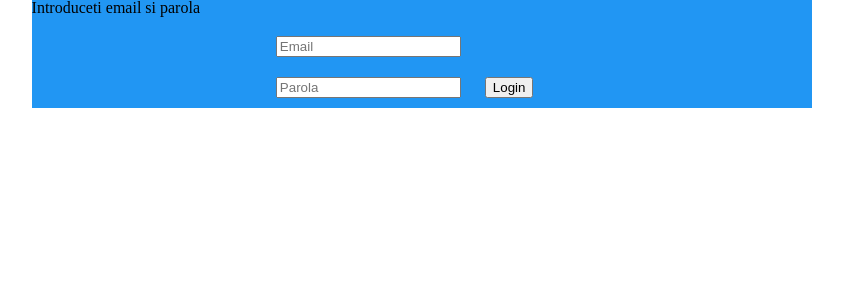
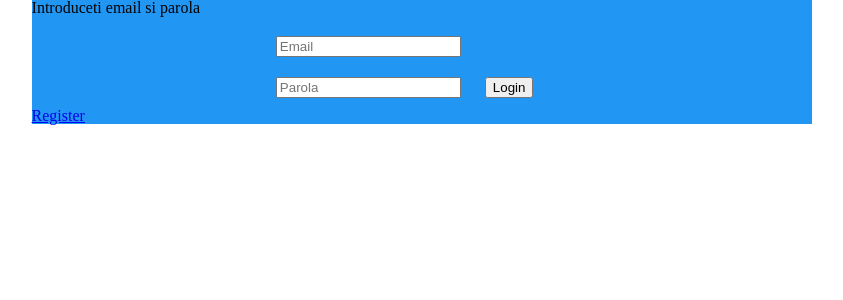
Before and after one commit to whitehood15/spanzuratoarea, a Node project: template views/login.handlebars in a window 1280 px wide. Shown: the top 300 px of the page, without its empty margins (218-1061 px from the left). Run offline with Node 20 templates, Linux system fonts and the light colour scheme; the template is opened without the code that fills it: most values are stand-ins (such as "Sample title", 1, 10 or a date in 2020); some libraries are stand-ins or nearby versions.

Commit message:
added registration pages

```diff
--- a/index.js
+++ b/index.js
@@ -1,11 +1,10 @@
 var express = require('express');
 
-
-function existsInDB(usr,pwd){
+function existsInDB(usr, pwd){//needs editing when mysql functionality installed
 	if(usr=="me"&&pwd=="hi")return 1;
 	else return 0;
-
 }
+function insertUser()
 
 var app = express();
 var handlebars = require('express3-handlebars')
@@ -15,7 +14,9 @@ app.engine('handlebars',handlebars.engine);
 app.set('view engine','handlebars');
 app.set('port',process.env.PORT || 3000 );
 
-
+var bodyParser = require('body-parser');
+app.use(bodyParser.json());
+app.use(bodyParser.urlencoded({extended:true}));
 app.get('/', function(req, res){
 	var id = req.param('usr');
 	var password= req.param('pwd');
@@ -33,6 +34,21 @@ app.use(function(req,res,next){
 	res.status(404);
 	res.send('404 - Not found');
 });
+app.get('/register',function (req, res){
+	res.render('register');
+});
+app.post('/register/new',function (req,res){
+	var nickname=req.body.nick;
+	var email=req.body.email;
+	var password = req.body.password;
+	var age = req.body.age;
+	if(!(nickname&&email&&password&&age))
+		res.render('regfail');
+	if(insertUser(nickname,email,password,age));
+		res.render('regsuccess');
+	else
+		res.render('regfail');
+});
 app.listen(app.get('port'),function(){
 	console.log( 'Express started at http://localhost:'+
 	app.get('port')+ '; press Ctrl-C to terminate.' );
--- a/package.json
+++ b/package.json
@@ -12,6 +12,7 @@
   "author": "Siran Ioan",
   "license": "ISC",
   "dependencies": {
+    "body-parser": "^1.14.1",
     "express": "^4.13.3",
     "express3-handlebars": "^0.5.2"
   }
--- a/views/login.handlebars
+++ b/views/login.handlebars
@@ -4,3 +4,4 @@
 	<input name="pwd" id="password" placeholder="Parola">
 	<input id="submit" type="submit"value="Login"/>
 </form>
+<a href="/register" id="register">Register</a>
```
Also changed, not shown: views/regfail.handlebars (added), views/register.handlebars (added), views/regsuccess.handlebars (added).
